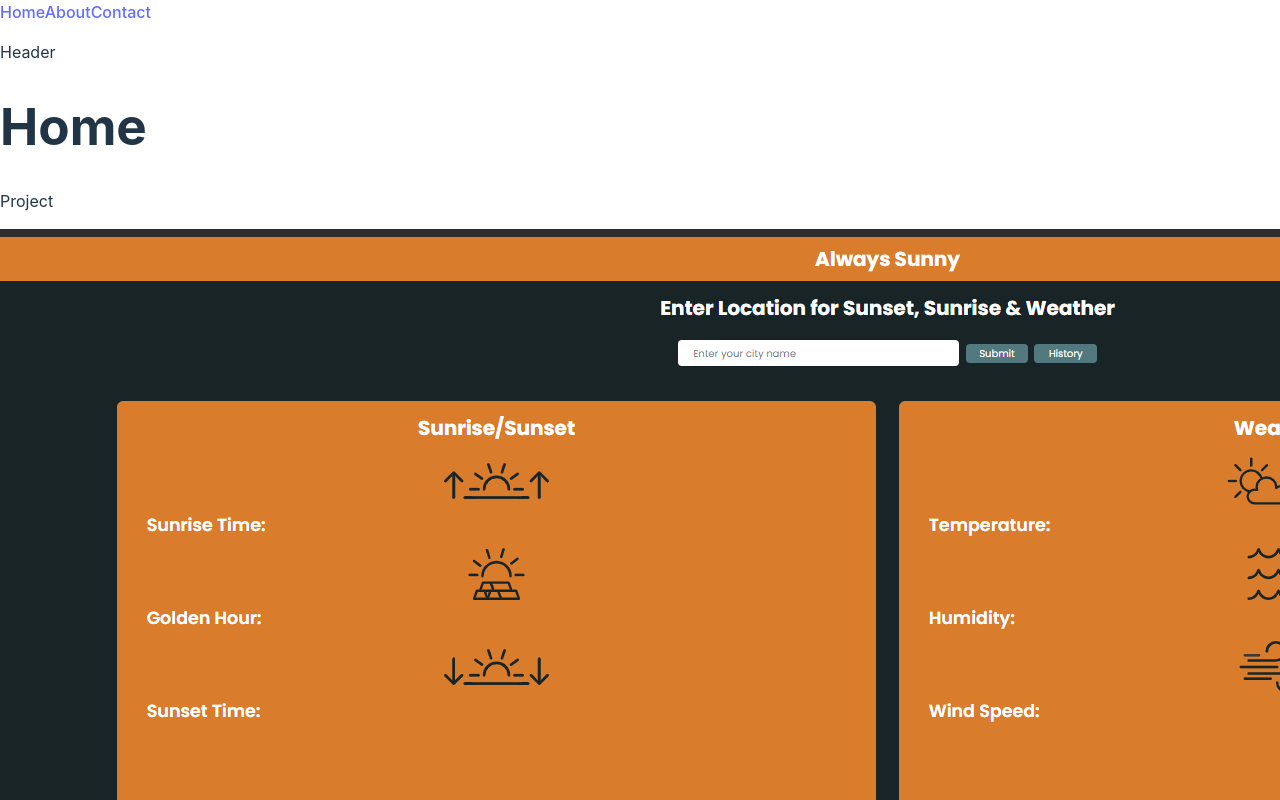
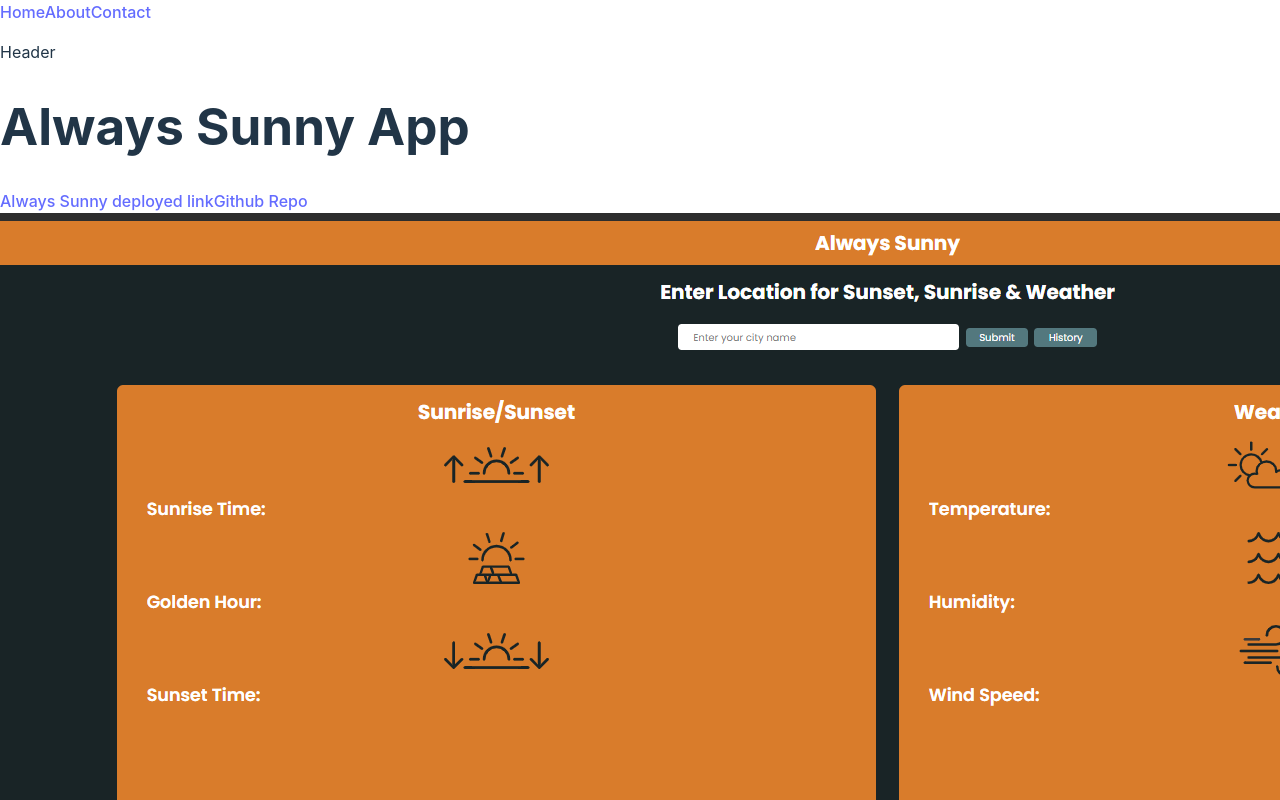
Before and after one commit to magellanrose/React_Portfolio, a React (Vite) app in the folder React-Portfolio/: page / in a window 1280 px wide. Shown: the top 800 px of the page. Built offline with nearby package versions, Linux system fonts and the light colour scheme.

Commit message:
cleaned up homepage

```diff
--- a/React-Portfolio/src/components/Project/index.jsx
+++ b/React-Portfolio/src/components/Project/index.jsx
@@ -4,13 +4,12 @@ import coverImage1 from '../../../src/assets/screenshot.png';
 function Project() {
   return (
     <>
-      <p>Project</p>
       <div>
-        <img src={coverImage1} />
         <div>
           <h1>Always Sunny App</h1>
           <Link to='https://magellanrose.github.io/Always_Sunny_Project/'>Always Sunny deployed link</Link>
           <Link to='https://github.com/magellanrose/Always_Sunny_Project'>Github Repo</Link>
+        <img src={coverImage1} />
 
         </div>
       </div>
--- a/React-Portfolio/src/pages/Home.jsx
+++ b/React-Portfolio/src/pages/Home.jsx
@@ -4,7 +4,6 @@ function Home() {
   return (
     <>
 
-      <h1>Home</h1>
       <Project />
     </>
 
```
